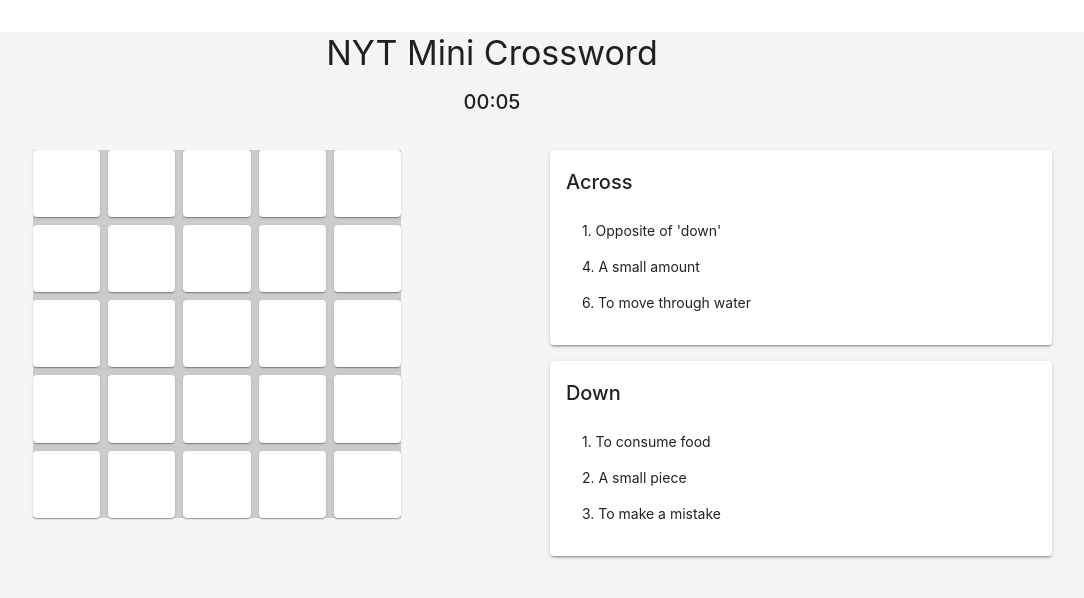
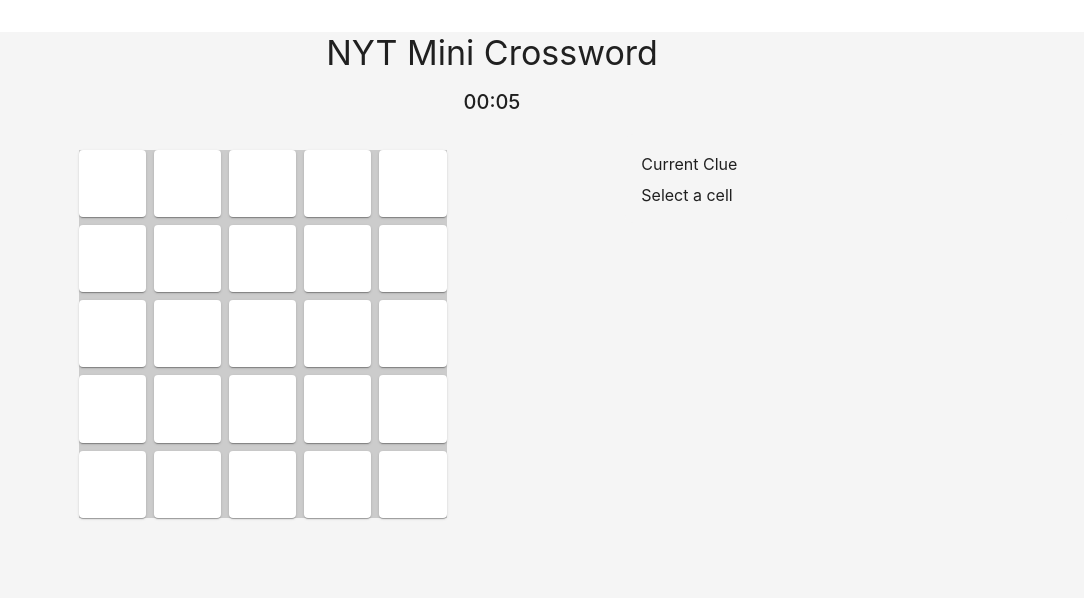
Before and after one commit to samkeshmiri/crossword, a React (Vite) app: page / in a window 1280 px wide. Shown: the top 598 px of the page, without its empty margins (148-1232 px from the left). Built offline with nearby package versions, Linux system fonts and the light colour scheme.

Commit message:
update demo words

```diff
--- a/src/App.tsx
+++ b/src/App.tsx
@@ -8,14 +8,18 @@
   size: 5,
   clues: {
     across: [
-      { number: 1, clue: "Opposite of 'down'", answer: "UP", direction: 'across' as const },
-      { number: 4, clue: "A small amount", answer: "BIT", direction: 'across' as const },
-      { number: 6, clue: "To move through water", answer: "SWIM", direction: 'across' as const },
+      { number: 1, clue: "Wetland area", answer: "SWAMP", direction: 'across' as const },
+      { number: 4, clue: "Work or toil", answer: "LABOR", direction: 'across' as const },
+      { number: 6, clue: "By oneself", answer: "ALONE", direction: 'across' as const },
+      { number: 8, clue: "Promiscuous people", answer: "SLUTS", direction: 'across' as const },
+      { number: 10, clue: "Strongly dislikes", answer: "HATES", direction: 'across' as const },
     ],
     down: [
-      { number: 1, clue: "To consume food", answer: "EAT", direction: 'down' as const },
-      { number: 2, clue: "A small piece", answer: "PART", direction: 'down' as const },
-      { number: 3, clue: "To make a mistake", answer: "ERR", direction: 'down' as const },
+      { number: 1, clue: "Opposite of fast", answer: "SLASH", direction: 'down' as const },
+      { number: 2, clue: "To move through water", answer: "WATER", direction: 'down' as const },
+      { number: 3, clue: "Not off", answer: "ABOUT", direction: 'down' as const },
+      { number: 4, clue: "Not out", answer: "MONEY", direction: 'down' as const },
+      { number: 5, clue: "Not in", answer: "PRESS", direction: 'down' as const },
     ],
   },
 };
@@ -28,6 +32,8 @@
   const [seconds, setSeconds] = useState(0);
   const theme = useTheme();
   const isMobile = useMediaQuery(theme.breakpoints.down('sm'));
+  const [selectedCell, setSelectedCell] = useState<[number, number] | null>(null);
+  const [direction, setDirection] = useState<'across' | 'down'>('across');
 
   useEffect(() => {
     const interval = setInterval(() => {
@@ -41,6 +47,26 @@
     const s = (secs % 60).toString().padStart(2, '0');
     return `${m}:${s}`;
   };
+
+  function getCurrentClue(
+    clues: { across: Clue[]; down: Clue[] },
+    selectedCell: [number, number] | null,
+    direction: 'across' | 'down'
+  ): Clue | null {
+    if (!selectedCell) return null;
+    const [row, col] = selectedCell;
+    // Find the clue whose answer covers the selected cell in the given direction
+    const clueList = clues[direction];
+    for (const clue of clueList) {
+      // For simplicity, assume clues are placed in order and answers are contiguous
+      // (A real crossword would need a mapping of clue to grid positions)
+      // Here, we just match by number for demo purposes
+      if (clue.number === (row + 1) || clue.number === (col + 1)) {
+        return clue;
+      }
+    }
+    return null;
+  }
 
   return (
     <Container maxWidth="lg">
@@ -64,6 +90,10 @@
             <Crossword
               size={samplePuzzle.size}
               clues={samplePuzzle.clues}
+              selectedCell={selectedCell}
+              setSelectedCell={setSelectedCell}
+              direction={direction}
+              setDirection={setDirection}
             />
           </Box>
 
@@ -71,11 +101,12 @@
             flex: isMobile ? '1 1 auto' : '1 1 auto',
             minWidth: isMobile ? 'auto' : 300,
           }}>
-            <ClueList
-              clues={samplePuzzle.clues}
-              selectedClue={selectedClue}
-              onClueSelect={setSelectedClue}
-            />
+            <Box sx={{ p: 2, bgcolor: '#f5f5f5', borderRadius: 2, minHeight: 80 }}>
+              <Typography variant="subtitle1" gutterBottom>Current Clue</Typography>
+              <Typography variant="body1">
+                {getCurrentClue(samplePuzzle.clues, selectedCell, direction)?.clue || 'Select a cell'}
+              </Typography>
+            </Box>
           </Box>
         </Box>
       </Box>
--- a/src/components/Crossword.tsx
+++ b/src/components/Crossword.tsx
@@ -23,6 +23,10 @@
     across: Clue[];
     down: Clue[];
   };
+  selectedCell: [number, number] | null;
+  setSelectedCell: (cell: [number, number]) => void;
+  direction: 'across' | 'down';
+  setDirection: (dir: 'across' | 'down') => void;
 }
 
 const CellInput = styled(TextField)(({ theme }) => ({
@@ -49,10 +53,8 @@
   },
 }));
 
-const Crossword: React.FC<CrosswordProps> = ({ size, clues }) => {
+const Crossword: React.FC<CrosswordProps> = ({ size, clues, selectedCell, setSelectedCell, direction, setDirection }) => {
   const [grid, setGrid] = useState<Cell[][]>([]);
-  const [selectedCell, setSelectedCell] = useState<[number, number] | null>(null);
-  const [direction, setDirection] = useState<'across' | 'down'>('across');
   const inputRefs = React.useRef<(HTMLInputElement | null)[][]>([]);
 
   useEffect(() => {
@@ -72,16 +74,13 @@
 
   const handleCellClick = (row: number, col: number) => {
     if (grid[row][col].isBlack) return;
-
     const newGrid = grid.map(row => row.map(cell => ({
       ...cell,
       isSelected: false,
       isHighlighted: false,
     })));
-
     newGrid[row][col].isSelected = true;
     setSelectedCell([row, col]);
-
     // Highlight cells in the current word
     if (direction === 'across') {
       for (let c = 0; c < size; c++) {
@@ -96,10 +95,7 @@
         }
       }
     }
-
     setGrid(newGrid);
-
-    // Focus the input field and select text if present
     setTimeout(() => {
       const input = inputRefs.current[row][col];
       if (input) {
@@ -113,11 +109,9 @@
 
   const handleKeyPress = (event: React.KeyboardEvent, row: number, col: number) => {
     if (!selectedCell) return;
-
     const [selectedRow, selectedCol] = selectedCell;
     let nextRow = selectedRow;
     let nextCol = selectedCol;
-
     if (event.key === 'ArrowRight' || event.key === 'ArrowLeft') {
       setDirection('across');
       nextCol = event.key === 'ArrowRight' ? selectedCol + 1 : selectedCol - 1;
@@ -125,7 +119,6 @@
       setDirection('down');
       nextRow = event.key === 'ArrowDown' ? selectedRow + 1 : selectedRow - 1;
     }
-
     if (nextRow >= 0 && nextRow < size && nextCol >= 0 && nextCol < size && !grid[nextRow][nextCol].isBlack) {
       handleCellClick(nextRow, nextCol);
     }
```
